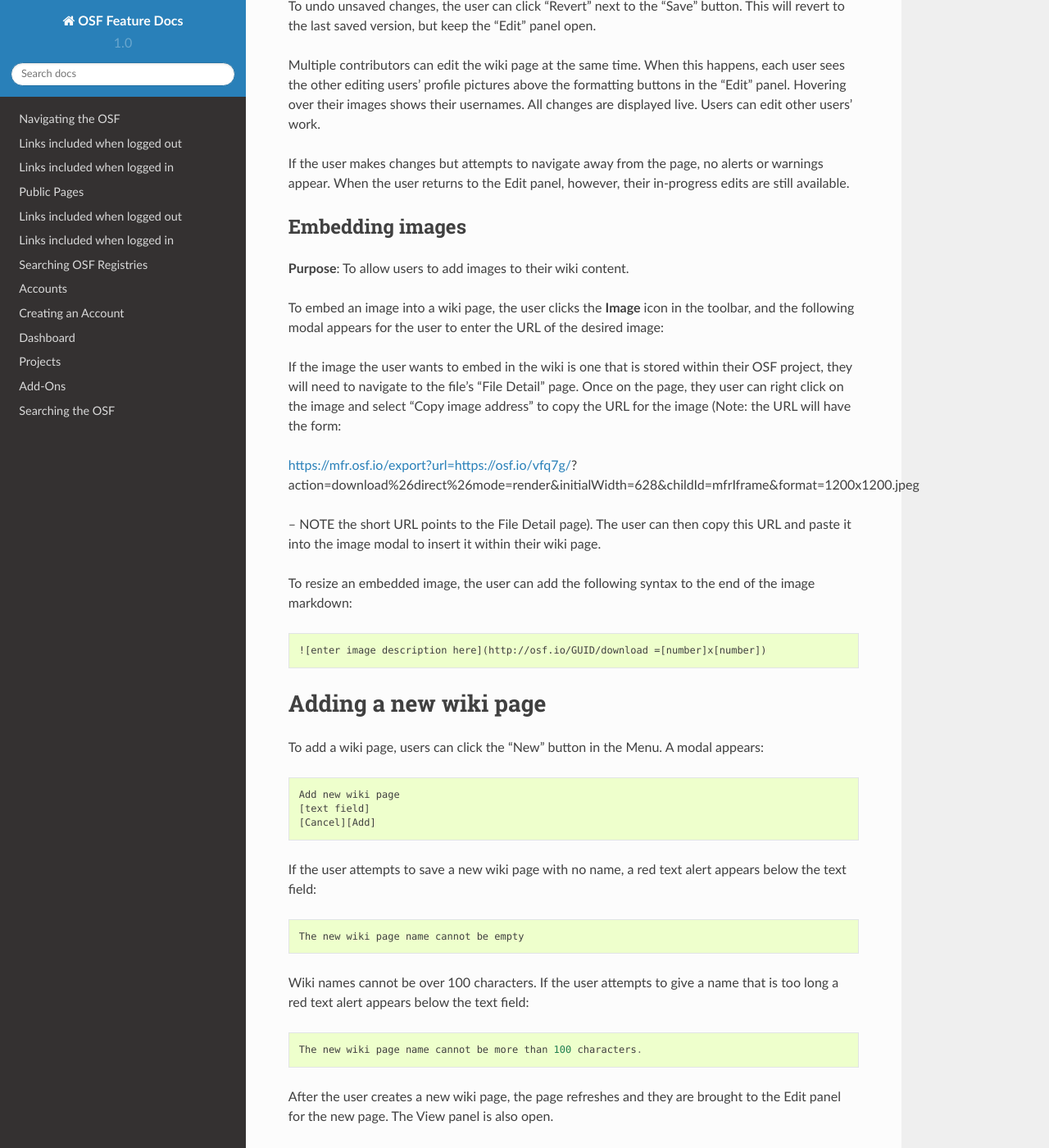
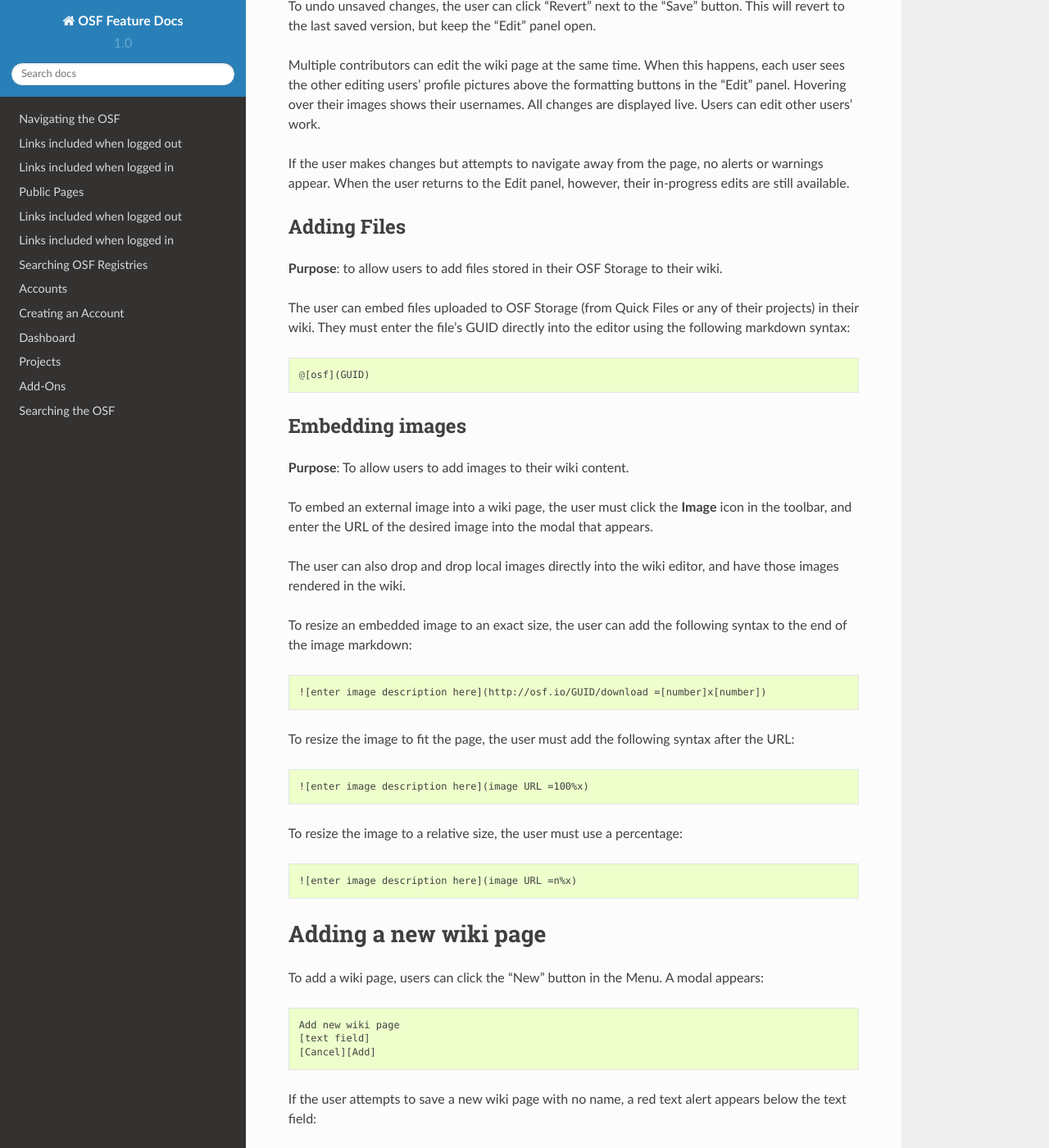
Before and after one commit to CenterForOpenScience/OSFDocs, a Sphinx documentation site: the page built from docs/projects/wiki.rst, in a window 1280 px wide and 1400 px high, scrolled down 1702 px. Shown: the whole window at 82% size. Built offline with Sphinx 7.4.7 and the Read the Docs theme 2.0.0, drawn with Linux system fonts in a browser that asks for light colours.

Commit message:
added image and file uploads

```diff
--- a/docs/projects/wiki.rst
+++ b/docs/projects/wiki.rst
@@ -56,21 +56,33 @@ edit other users' work.
 If the user makes changes but attempts to navigate away from the page, no alerts or warnings appear. When the user returns to the Edit
 panel, however, their in-progress edits are still available.
 
+Adding Files
+^^^^^^^^^^^^
+**Purpose**: to allow users to add files stored in their OSF Storage to their wiki.
+
+The user can embed files uploaded to OSF Storage (from Quick Files or any of their projects) in their wiki. They must enter the file's GUID directly into the editor using the following markdown syntax::
+
+    @[osf](GUID)
+
 Embedding images
 ^^^^^^^^^^^^^^^^
 **Purpose**: To allow users to add images to their wiki content.
 
-To embed an image into a wiki page, the user clicks the **Image** icon in the toolbar, and the following modal appears for the user to enter the URL of the desired image:
+To embed an external image into a wiki page, the user must click the **Image** icon in the toolbar, and enter the URL of the desired image into the modal that appears.
 
-If the image the user wants to embed in the wiki is one that is stored within their OSF project, they will need to navigate to the file's "File Detail" page. Once on the page, they user can right click on the image and select "Copy image address" to copy the URL for the image (Note: the URL will have the form:
+The user can also drop and drop local images directly into the wiki editor, and have those images rendered in the wiki.
 
-https://mfr.osf.io/export?url=https://osf.io/vfq7g/?action=download%26direct%26mode=render&initialWidth=628&childId=mfrIframe&format=1200x1200.jpeg
-
--- NOTE the short URL points to the File Detail page). The user can then copy this URL and paste it into the image modal to insert it within their wiki page.
-
-To resize an embedded image, the user can add the following syntax to the end of the image markdown::
+To resize an embedded image to an exact size, the user can add the following syntax to the end of the image markdown::
 
     ![enter image description here](http://osf.io/GUID/download =[number]x[number])
+
+To resize the image to fit the page, the user must add the following syntax after the URL::
+
+  ![enter image description here](image URL =100%x)
+
+To resize the image to a relative size, the user must use a percentage::
+
+    ![enter image description here](image URL =n%x)
 
 
 Adding a new wiki page
```
